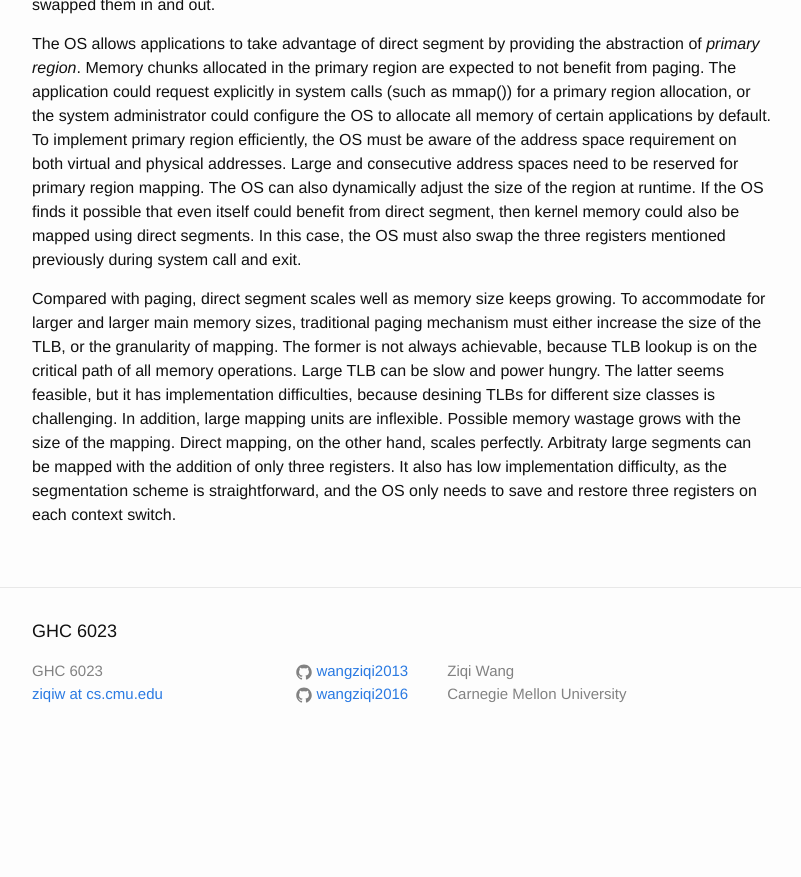
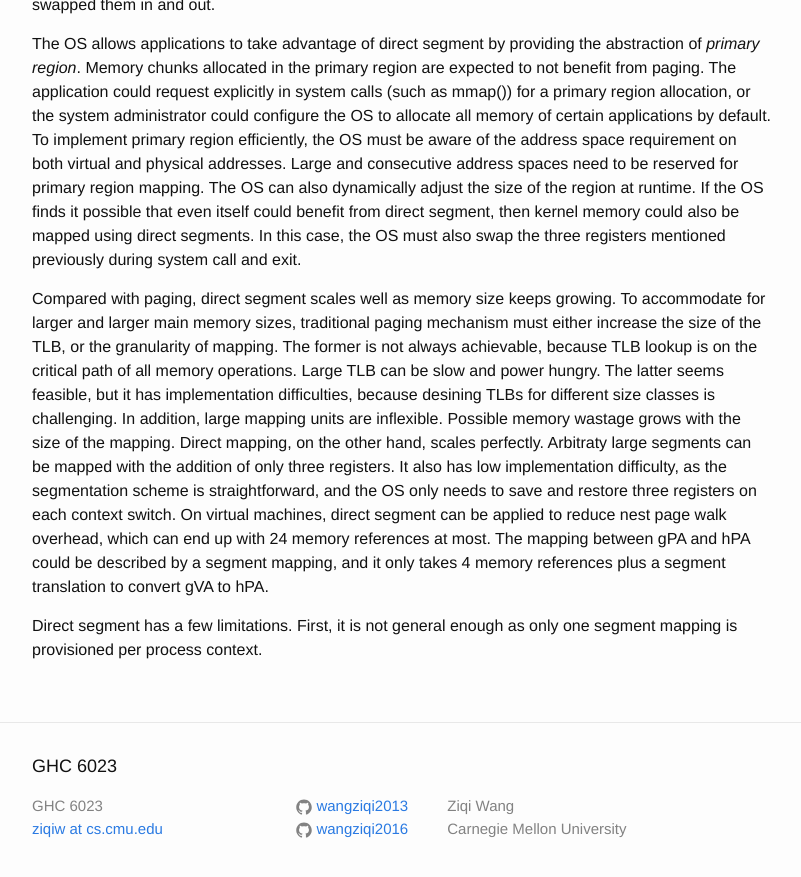
Before and after one commit to wangziqi2013/wangziqi2013.github.io, a Jekyll site: the page built from _posts/2018-06-09-direct-segment.markdown, in a window 1280 px wide and 900 px high, scrolled down 1480 px. Shown: the top 877 px of the window, without its empty margins (238-1039 px from the left). Built offline with Jekyll 4.4.1, drawn with Linux system fonts in a browser that asks for light colours; before the commit the page ends 2245 px from its top, so only the background shows below that.

Commit message:
Adding application in VMM

```diff
--- a/_posts/2018-06-09-direct-segment.markdown
+++ b/_posts/2018-06-09-direct-segment.markdown
@@ -71,3 +71,9 @@ desining TLBs for different size classes is challenging. In addition, large mapp
 wastage grows with the size of the mapping. Direct mapping, on the other hand, scales perfectly. Arbitraty large segments
 can be mapped with the addition of only three registers. It also has low implementation difficulty, as the segmentation
 scheme is straightforward, and the OS only needs to save and restore three registers on each context switch.
+On virtual machines, direct segment can be applied to reduce nest page walk overhead, which can end up with 24
+memory references at most. The mapping between gPA and hPA could be described by a segment mapping, and it only
+takes 4 memory references plus a segment translation to convert gVA to hPA.
+
+Direct segment has a few limitations. First, it is not general enough as only one segment mapping is provisioned per
+process context.
```
